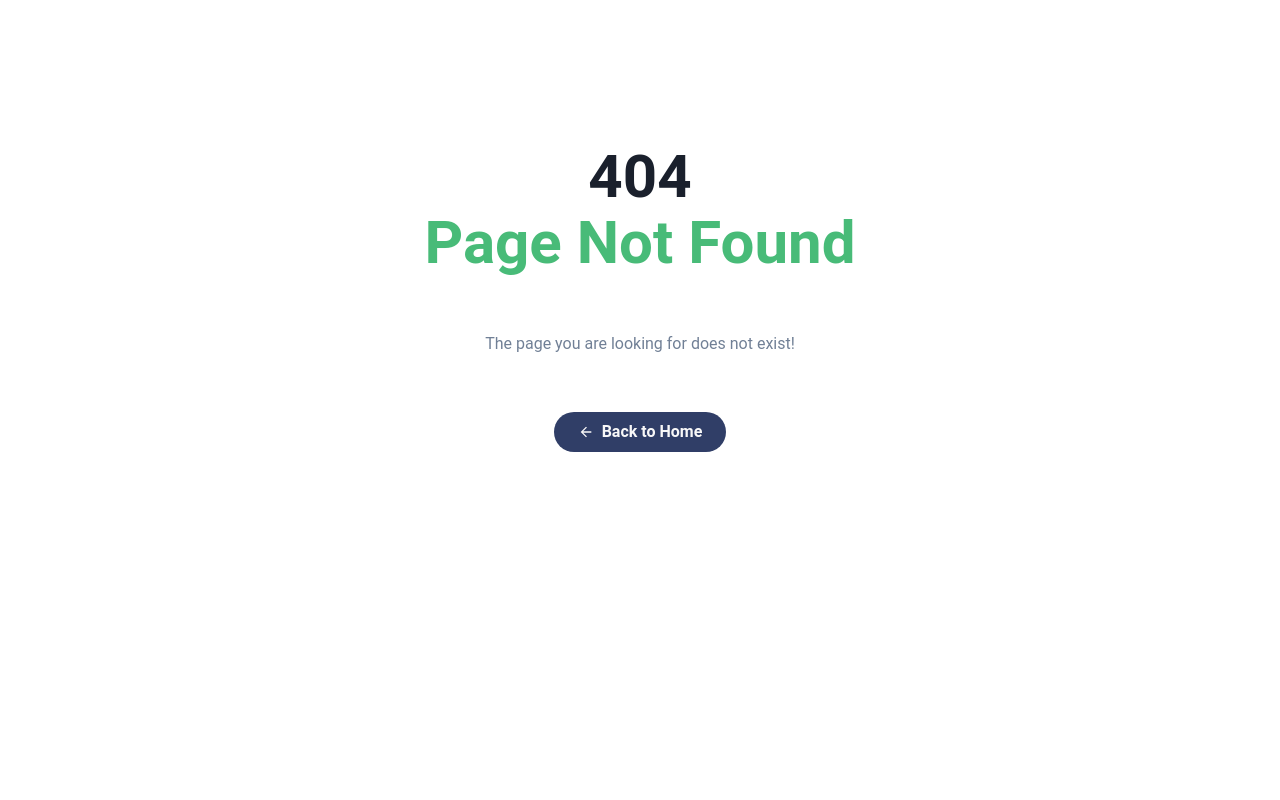
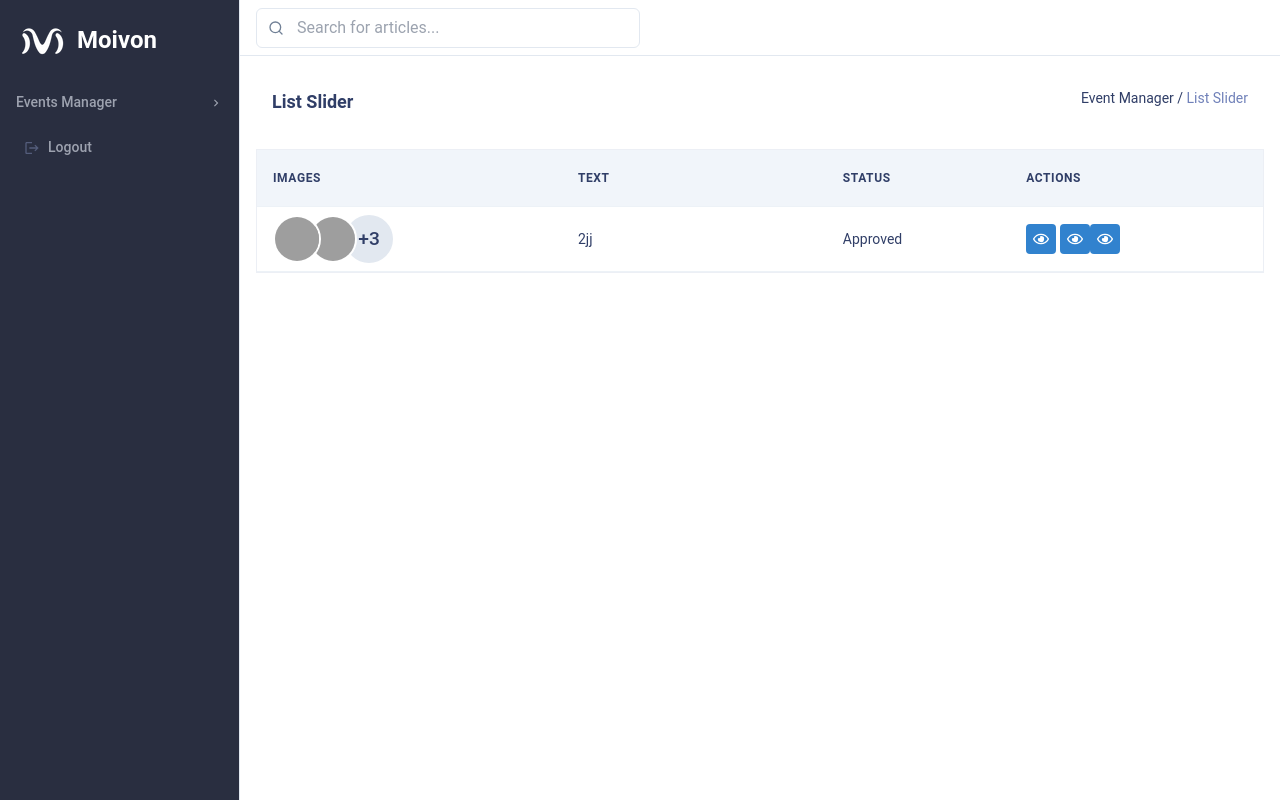
Before and after one commit to himanshu064/moivon-admin, a React (Create React App) app: page /slider/list in a window 1280 px wide. Before the commit this address had no page. Built offline with nearby package versions, Linux system fonts and the light colour scheme; grey boxes are pictures that could not be loaded.

Commit message:
made event slider page

```diff
--- /dev/null
+++ b/src/pages/HeroSlider/CreateSlider/index.js
@@ -0,0 +1,55 @@
+import {
+  Box,
+  Button,
+  FormControl,
+  FormLabel,
+  Input,
+  Stack,
+} from "@chakra-ui/react";
+import React from "react";
+import PageHeader from "../../../components/PageHeader";
+import styles from "./index.module.css";
+
+const CreateSlider = () => {
+  // const [startDate, setStartDate] = useState(new Date());
+  return (
+    <>
+      <Box px={{ md: "20px" }}>
+        <Stack flexDir="column">
+          <PageHeader title="Create Slider" />
+          <div className="form-div py-10">
+            <Box
+              w={{ base: "100%" }}
+              bg={"white"}
+              borderRadius="10px"
+              padding="30px"
+            >
+              <form className={styles.createForm}>
+                <Stack direction={["column", "row"]} spacing="24px" mb={5}>
+                  <Box w={{ md: "50%" }}>
+                    <FormControl>
+                      <FormLabel>TEXT:</FormLabel>
+                      <Input />
+                    </FormControl>
+                  </Box>
+                  <Box w={{ md: "50%" }}>
+                    <FormControl isRequired>
+                      <FormLabel>UPLOAD IMAGES:</FormLabel>
+                      <Input type="file" style={{ paddingTop: "4px" }} />
+                    </FormControl>
+                  </Box>
+                </Stack>
+
+                <Button size="lg" className="bg-primary text-white">
+                  Create
+                </Button>
+              </form>
+            </Box>
+          </div>
+        </Stack>
+      </Box>
+    </>
+  );
+};
+
+export default CreateSlider;
--- /dev/null
+++ b/src/pages/HeroSlider/CreateSlider/index.module.css
@@ -0,0 +1,3 @@
+.createForm input{
+    background-color: #fff;
+}
--- /dev/null
+++ b/src/pages/HeroSlider/SliderList/index.js
@@ -0,0 +1,93 @@
+import React from "react";
+import { Box, Stack } from "@chakra-ui/react";
+import PageHeader from "../../../components/PageHeader";
+
+import RouteTitle from "../../../components/RouteTitle/routeTitle";
+
+import {
+  TableContainer,
+  Table,
+  Thead,
+  Tr,
+  Th,
+  Tbody,
+  Td,
+  AvatarGroup,
+  Avatar,
+  Text,
+} from "@chakra-ui/react";
+import { FaRegEye } from "react-icons/fa";
+import { Link } from "react-router-dom";
+
+function SliderList() {
+  return (
+    <>
+      <RouteTitle title="List Event" />
+      <Box>
+        <Stack flexDir="column">
+          <PageHeader title="List Slider" />
+          <div>
+            <Box w={{ base: "100%" }} bg={"white"}>
+              <TableContainer
+                style={{ border: "1px solid #eceff5", marginTop: "10px" }}
+              >
+                <Table size="sm" variant="simple" className="list-event">
+                  <Thead>
+                    <Tr>
+                      <Th>Images</Th>
+                      <Th>Text</Th>
+                      <Th>Status</Th>
+                      <Th>Actions</Th>
+                    </Tr>
+                  </Thead>
+                  <Tbody>
+                    <Tr>
+                      <Td>
+                        <AvatarGroup size="md" max={2}>
+                          <Avatar
+                            name="Ryan Florence"
+                            src="https://bit.ly/ryan-florence"
+                          />
+                          <Avatar
+                            name="Segun Adebayo"
+                            src="https://bit.ly/sage-adebayo"
+                          />
+                          <Avatar
+                            name="Kent Dodds"
+                            src="https://bit.ly/kent-c-dodds"
+                          />
+                          <Avatar
+                            name="Prosper Otemuyiwa"
+                            src="https://bit.ly/prosper-baba"
+                          />
+                          <Avatar
+                            name="Christian Nwamba"
+                            src="https://bit.ly/code-beast"
+                          />
+                        </AvatarGroup>
+                      </Td>
+
+                      <Td>
+                        <Text> 2jj</Text>
+                      </Td>
+                      <Td>Approved</Td>
+                      <Td>
+                        <div className="flex items-center actions-btn">
+                          <FaRegEye className="cursor-pointer hover:bg-blue-800 mr-1" />
+                          <FaRegEye />
+                          <FaRegEye />
+                        </div>
+                      </Td>
+                    </Tr>
+                  </Tbody>
+                </Table>
+              </TableContainer>
+            </Box>
+          </div>
+        </Stack>
+      </Box>
+    </>
+  );
+}
+
+export default SliderList;
--- a/src/router/index.js
+++ b/src/router/index.js
@@ -18,6 +18,8 @@ import ListEvent from "../pages/Events/ListEvent";
 import { APP_PATH } from "../api/endpoints";
 import Error404 from "../pages/404";
 import ViewEvent from "../pages/Events/ViewEvent";
+import CreateSlider from "../pages/HeroSlider/CreateSlider";
+import SliderList from "../pages/HeroSlider/SliderList";
 
 function NavigationRoutes() {
   return (
@@ -87,6 +89,22 @@ function NavigationRoutes() {
             </PrivateRoute>
           }
         />
+        <Route
+          path="/slider/create"
+          element={
+            <AdminLayout>
+              <CreateSlider />
+            </AdminLayout>
+          }
+        />
+        <Route
+          path="/slider/list"
+          element={
+            <AdminLayout>
+              <SliderList />
+            </AdminLayout>
+          }
+        />
         <Route path={APP_PATH.catchAll} element={<Error404 />} />
       </Routes>
     </>
```
